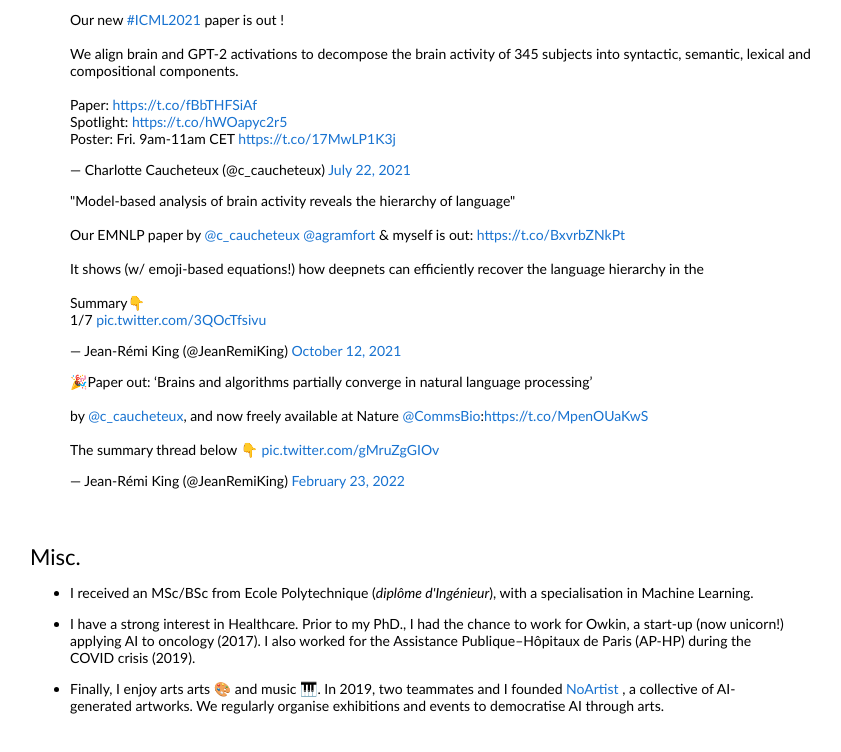
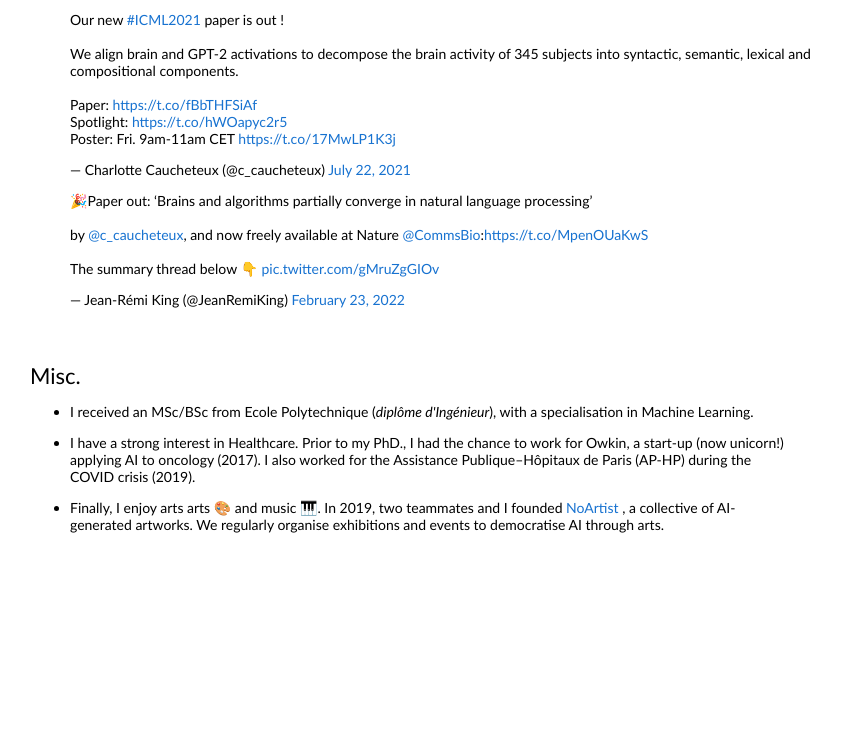
Before and after one commit to charlottecaucheteux/charlotte.caucheteux.github.io, a plain HTML site: page index.html in a window 1280 px wide. Shown: the part 1613-2365 px from the top of the page, without its empty margins (230-1071 px from the left). After the commit the page ends 2188 px from the top, so only its background shows below. Drawn offline with Linux system fonts and the light colour scheme.

Commit message:
remove EMNLP

```diff
--- a/index.html
+++ b/index.html
@@ -197,11 +197,12 @@
 
       <blockquote class="twitter-tweet"><p lang="en" dir="ltr">Our new <a href="https://twitter.com/hashtag/ICML2021?src=hash&amp;ref_src=twsrc%5Etfw">#ICML2021</a> paper is out !<br><br>We align brain and GPT-2 activations to decompose the brain activity of 345 subjects into syntactic, semantic, lexical and compositional components. <br><br>Paper: <a href="https://t.co/fBbTHFSiAf">https://t.co/fBbTHFSiAf</a><br>Spotlight: <a href="https://t.co/hWOapyc2r5">https://t.co/hWOapyc2r5</a><br>Poster: Fri. 9am-11am CET <a href="https://t.co/17MwLP1K3j">https://t.co/17MwLP1K3j</a></p>&mdash; Charlotte Caucheteux (@c_caucheteux) <a href="https://twitter.com/c_caucheteux/status/1418305962662895621?ref_src=twsrc%5Etfw">July 22, 2021</a></blockquote> <script async src="https://platform.twitter.com/widgets.js" charset="utf-8"></script>
 
-      <blockquote class="twitter-tweet"><p lang="en" dir="ltr">&quot;Model-based analysis of brain activity reveals the hierarchy of language&quot;<br><br>Our EMNLP paper by <a href="https://twitter.com/c_caucheteux?ref_src=twsrc%5Etfw">@c_caucheteux</a> <a href="https://twitter.com/agramfort?ref_src=twsrc%5Etfw">@agramfort</a> &amp; myself is out: <a href="https://t.co/BxvrbZNkPt">https://t.co/BxvrbZNkPt</a><br><br>It shows (w/ emoji-based equations!) how deepnets can efficiently recover the language hierarchy in the<br><br>Summary👇<br>1/7 <a href="https://t.co/3QOcTfsivu">pic.twitter.com/3QOcTfsivu</a></p>&mdash; Jean-Rémi King (@JeanRemiKing) <a href="https://twitter.com/JeanRemiKing/status/1447909791435825159?ref_src=twsrc%5Etfw">October 12, 2021</a></blockquote> <script async src="https://platform.twitter.com/widgets.js" charset="utf-8"></script>
+      <blockquote class="twitter-tweet"><p lang="en" dir="ltr">🎉Paper out: ‘Brains and algorithms partially converge in natural language processing’<br> <br>by <a href="https://twitter.com/c_caucheteux?ref_src=twsrc%5Etfw">@c_caucheteux</a>, and now freely available at Nature <a href="https://twitter.com/CommsBio?ref_src=twsrc%5Etfw">@CommsBio</a>:<a href="https://t.co/MpenOUaKwS">https://t.co/MpenOUaKwS</a><br> <br>The summary thread below 👇 <a href="https://t.co/gMruZgGIOv">pic.twitter.com/gMruZgGIOv</a></p>&mdash; Jean-Rémi King (@JeanRemiKing) <a href="https://twitter.com/JeanRemiKing/status/1496425017474695169?ref_src=twsrc%5Etfw">February 23, 2022</a></blockquote> <script async src="https://platform.twitter.com/widgets.js" charset="utf-8"></script>
+
+      <!-- <blockquote class="twitter-tweet"><p lang="en" dir="ltr">&quot;Model-based analysis of brain activity reveals the hierarchy of language&quot;<br><br>Our EMNLP paper by <a href="https://twitter.com/c_caucheteux?ref_src=twsrc%5Etfw">@c_caucheteux</a> <a href="https://twitter.com/agramfort?ref_src=twsrc%5Etfw">@agramfort</a> &amp; myself is out: <a href="https://t.co/BxvrbZNkPt">https://t.co/BxvrbZNkPt</a><br><br>It shows (w/ emoji-based equations!) how deepnets can efficiently recover the language hierarchy in the<br><br>Summary👇<br>1/7 <a href="https://t.co/3QOcTfsivu">pic.twitter.com/3QOcTfsivu</a></p>&mdash; Jean-Rémi King (@JeanRemiKing) <a href="https://twitter.com/JeanRemiKing/status/1447909791435825159?ref_src=twsrc%5Etfw">October 12, 2021</a></blockquote> <script async src="https://platform.twitter.com/widgets.js" charset="utf-8"></script> -->
 
       <!-- <blockquote class="twitter-tweet"><p lang="en" dir="ltr">Modern language algorithms are getting great but still remain far from humans.<br><br>To explain this gap, we hypothesize that the 🧠, unlike these algorithms, is not tuned to predict adjacent words (i.e. a shorted-sighted goal) but rather makes long-range and hierarchical predictions. <a href="https://t.co/gujDxbMExl">pic.twitter.com/gujDxbMExl</a></p>&mdash; Jean-Rémi King (@JeanRemiKing) <a href="https://twitter.com/JeanRemiKing/status/1465716359246094342?ref_src=twsrc%5Etfw">November 30, 2021</a></blockquote> <script async src="https://platform.twitter.com/widgets.js" charset="utf-8"></script> -->
 
-      <blockquote class="twitter-tweet"><p lang="en" dir="ltr">🎉Paper out: ‘Brains and algorithms partially converge in natural language processing’<br> <br>by <a href="https://twitter.com/c_caucheteux?ref_src=twsrc%5Etfw">@c_caucheteux</a>, and now freely available at Nature <a href="https://twitter.com/CommsBio?ref_src=twsrc%5Etfw">@CommsBio</a>:<a href="https://t.co/MpenOUaKwS">https://t.co/MpenOUaKwS</a><br> <br>The summary thread below 👇 <a href="https://t.co/gMruZgGIOv">pic.twitter.com/gMruZgGIOv</a></p>&mdash; Jean-Rémi King (@JeanRemiKing) <a href="https://twitter.com/JeanRemiKing/status/1496425017474695169?ref_src=twsrc%5Etfw">February 23, 2022</a></blockquote> <script async src="https://platform.twitter.com/widgets.js" charset="utf-8"></script>
 
 
       <ul>
```
